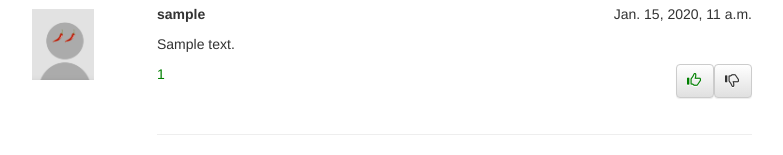
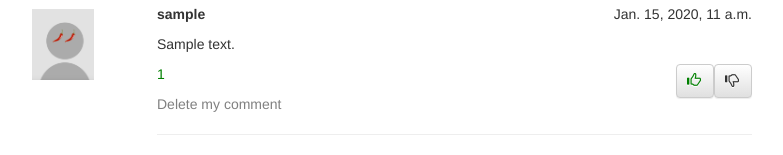
Before and after one commit to spicy-memes17/enterprise-memes, a Django app: page /spicy_memes/post/1/detail/ in a window 1280 px wide. Shown: the part 1137-1292 px from the top of the page, without its empty margins (53-836 px from the left). Run offline with Django 3.2, Linux system fonts and the light colour scheme; a user stored in the database is signed in; tables that the repository leaves empty hold one stand-in row (values such as "Sample post"); grey boxes marked "Sample" are stand-in pictures; some libraries are stand-ins or nearby versions.

Commit message:
own comments can be deleted

```diff
--- a/spicy_memes/templates/postDetail.html
+++ b/spicy_memes/templates/postDetail.html
@@ -74,7 +74,6 @@
                 <div class="cheading"><strong>{{ comment.user }}</strong>
                 <span style="float: right">{{ comment.date }}</span></div>
                 <p>{{ comment.content|linebreaks }}</p>
-                <!--<a href="www.google.de"><span style="display: inline">Reply</span></a>-->
                 <form action="{% url 'spicy_memes:voteComment' pk=comment.id likes=0 %}" method="post">
                 {% csrf_token %}
                 <div style="display: none">{{ voteform.likes }}</div>
@@ -91,6 +90,9 @@
                 </form>
                 {% getVotes comment as rating %}
                 <p id="rating_{{comment.id}}">{{ rating }}</p>
+                {% if user|isAuthor:comment %}
+                <a href="{% url 'spicy_memes:deleteComment' pk=comment.id %}" onclick="return confirm('Are you sure you want to delete this comment?')"><span style="display: inline; color:grey">Delete my comment</span></a>
+                {% endif %}
                 <script>
                     rating = document.getElementById("rating_{{comment.id}}");
                     if (rating.innerHTML < 0) {
--- a/spicy_memes/templatetags/vote_extras.py
+++ b/spicy_memes/templatetags/vote_extras.py
@@ -20,3 +20,10 @@ def hasDownVoted(user, comment):
         return True
     else:
         return False
+
+@register.filter
+def isAuthor(user, comment):
+    if(comment.user == user):
+        return True
+    else:
+        return False
--- a/spicy_memes/urls.py
+++ b/spicy_memes/urls.py
@@ -18,5 +18,6 @@ urlpatterns = [
     url(r'^logout', views.logOut, name='logoutPage'),
     url(r'^deleteUser', views.deleteUser, name='deleteUser'),
     url(r'^post/(?P<pk>\d+)/comment/$', views.addComment, name='addComment'),
+    url(r'^post/(?P<pk>\d+)/comment/delete/$', views.deleteComment, name='deleteComment'),
     url(r'^post/(?P<pk>(\d+))/(?P<likes>(\d+))/vote/$', views.voteComment, name='voteComment'),
     ]
--- a/spicy_memes/views.py
+++ b/spicy_memes/views.py
@@ -202,3 +202,8 @@ def voteComment(request, pk, likes):
     else:
         voteform = VoteCommentForm()
     return render(request, 'postDetail.html', {'voteform': voteform, 'totalLikes': totalLikes, 'user': request.user})
+
+def deleteComment(request, pk):
+    comment = get_object_or_404(Comment, pk=pk)
+    comment.delete()
+    return HttpResponseRedirect(request.META.get('HTTP_REFERER'))
```
